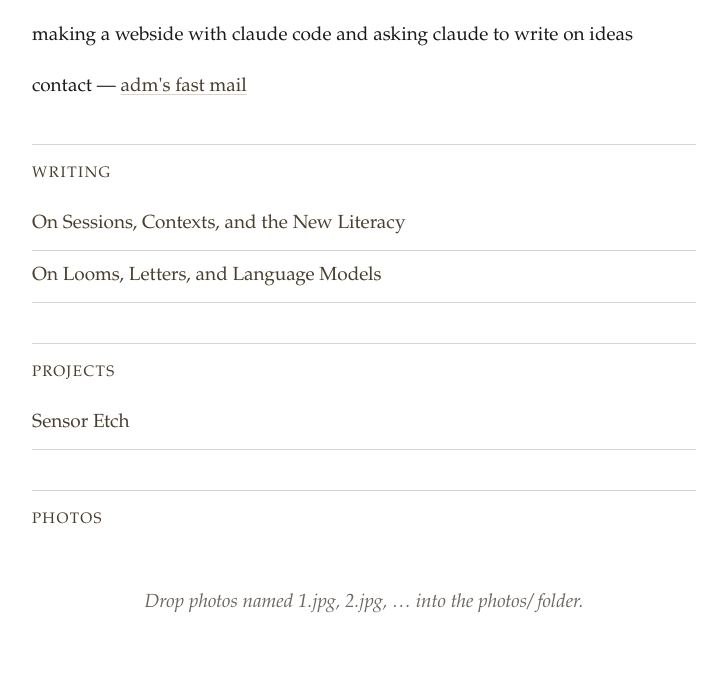
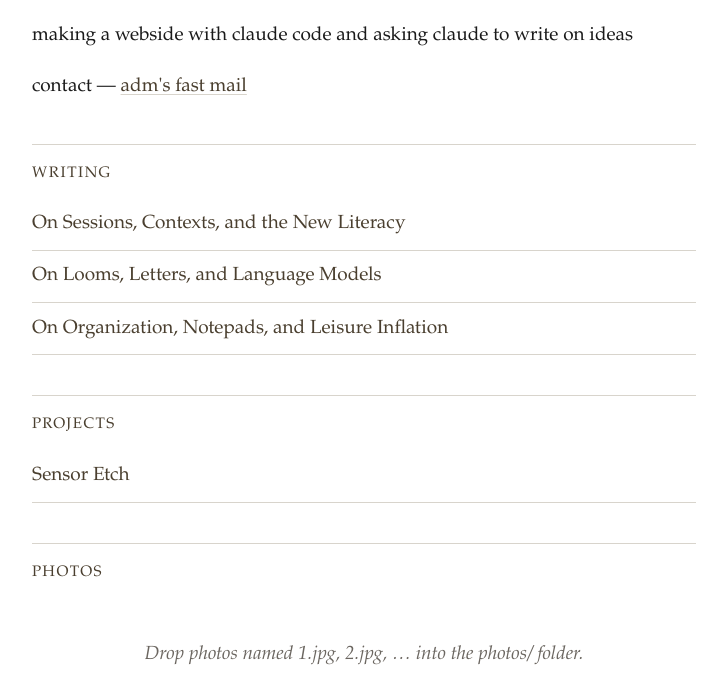
Before and after one commit to tautme/personal_site, a plain HTML site: page index.html in a window 1280 px wide. Shown: the part 126-800 px from the top of the page, without its empty margins (276-1003 px from the left). Drawn offline with Linux system fonts and the light colour scheme; no server answers.

Commit message:
Add link to 'On Organization, Notepads, and Leisure Inflation'

```diff
--- a/index.html
+++ b/index.html
@@ -23,6 +23,7 @@
   <ul>
     <li><a href="essays/sessions-contexts-new-literacy.html">On Sessions, Contexts, and the New Literacy</a></li>
     <li><a href="essays/looms-letters-language-models.html">On Looms, Letters, and Language Models</a></li>
+    <li><a href="essays/organize-leisure-inflation.html.html">On Organization, Notepads, and Leisure Inflation</a></li>
   </ul>
 
 
```
